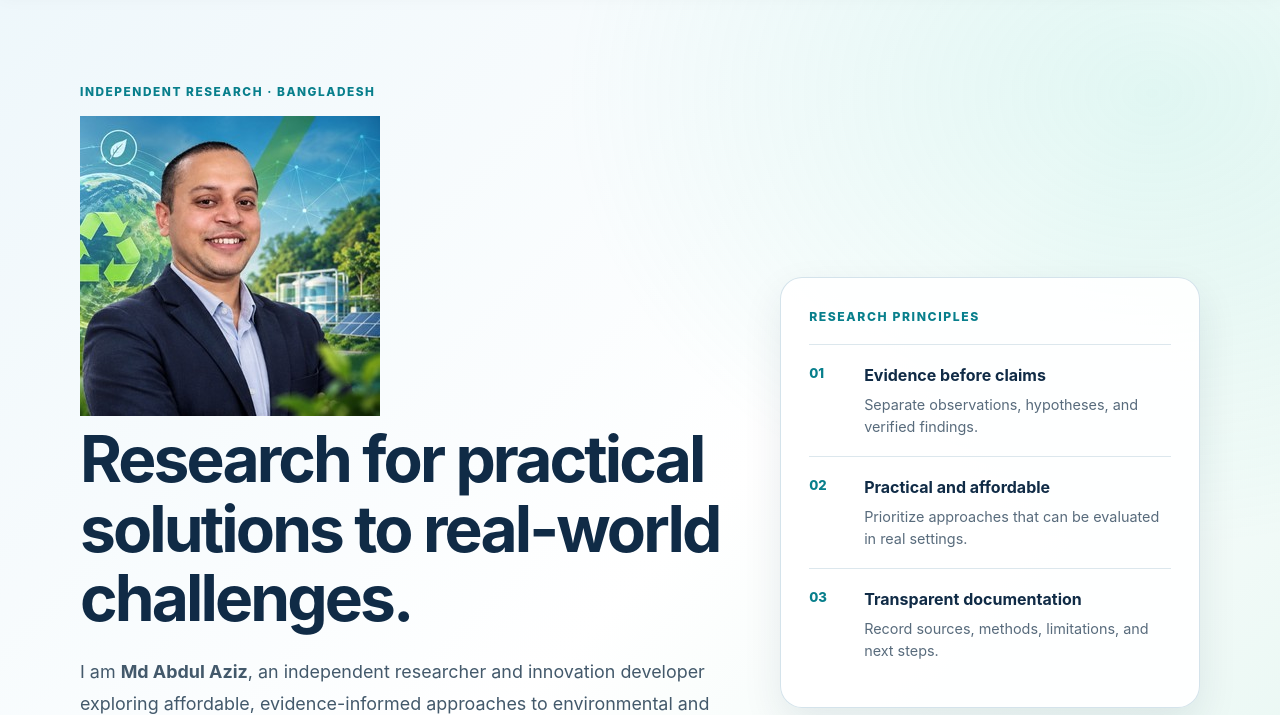
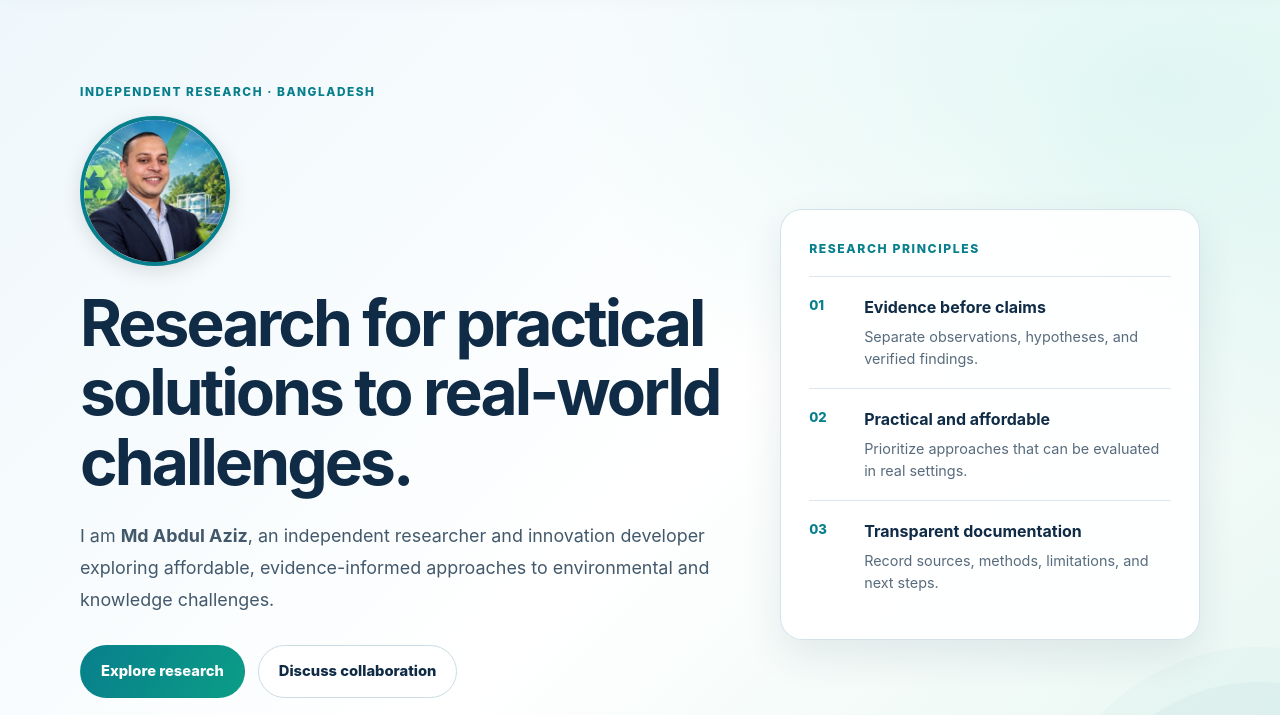
Before and after one commit to mdabdulaziz30-web/md-abdul-aziz-research, a plain HTML site: page index.html in a window 1280 px wide. Shown: the part 83-798 px from the top of the page. Drawn offline with Linux system fonts and the light colour scheme.

Commit message:
Update style.css

```diff
--- a/style.css
+++ b/style.css
@@ -627,3 +627,14 @@ button:focus-visible {
     animation-duration: .01ms !important;
   }
 }
+/* Profile Photo */
+.hero-profile-photo {
+  width: 150px;
+  height: 150px;
+  border-radius: 50%;
+  object-fit: cover;
+  border: 4px solid #087f8c;
+  box-shadow: 0 5px 20px rgba(0, 0, 0, 0.12);
+  margin: 10px 0 22px;
+  display: block;
+}
```
